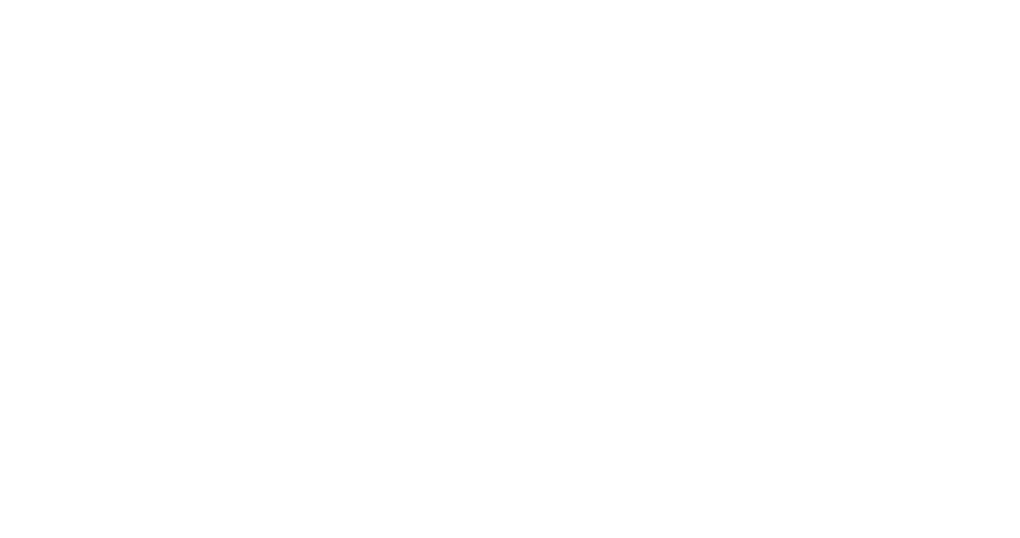
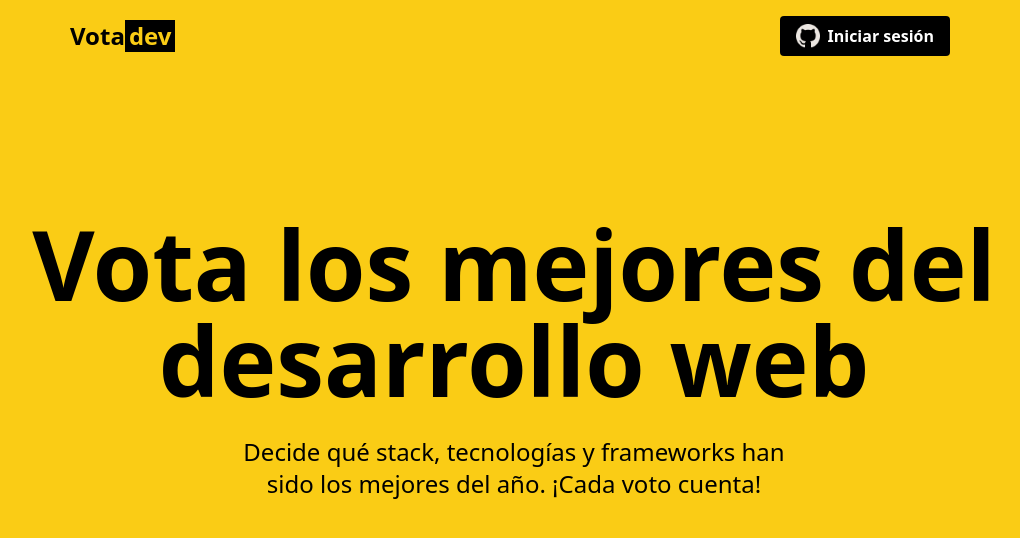
Before and after one commit to Krlooo/Curso-EOI, a plain HTML site: page tailwind-sencond-test/index.html in a window 1280 px wide. Shown: the whole page, without its empty margins (126-1146 px from the left). Drawn offline with nearby package versions, Linux system fonts and the light colour scheme.

Commit message:
Some changes

```diff
--- a/tailwind-sencond-test/index.html
+++ b/tailwind-sencond-test/index.html
@@ -1,15 +1,36 @@
 <!DOCTYPE html>
-<html lang="en">
+<html lang="es">
 
 <head>
     <meta charset="UTF-8">
     <meta http-equiv="X-UA-Compatible" content="IE=edge">
     <meta name="viewport" content="width=device-width, initial-scale=1.0">
+    <script src="https://cdn.tailwindcss.com"></script>
     <title>Document</title>
 </head>
 
 <body>
-
+    <main class="bg-yellow-400 min-h-screen">
+        <header class="flex p-4 justify-between items-center max-w-4xl mx-auto pl-1 pr-3">
+            <div class="flex text-2xl font-bold items-center">
+                <p>Vota</p>
+                <p class="text-yellow-400 bg-black pr-1 pl-1 max-h-8">dev</p>
+            </div>
+            <a class="font-bold flex bg-black text-white gap-2 px-4 py-2 rounded" href="https://google.es/"><img
+                    class="w-6 h-6 invert" src="public/github.png" alt="">Iniciar
+                sesión</a>
+        </header>
+        <section class="mt-36 max-w-5xl mx-auto text-center">
+            <h1 class="text-8xl font-extrabold">Vota los mejores del desarrollo web</h1>
+            <h2 class="pt-7 text-2xl max-w-xl mx-auto font-normal">Decide qué stack, tecnologías y frameworks han sido
+                los
+                mejores
+                del año.
+                ¡Cada
+                voto cuenta!
+            </h2>
+        </section>
+    </main>
 </body>
 
 </html>
```
Also changed, not shown: tailwind-sencond-test/public/github.png (added).
